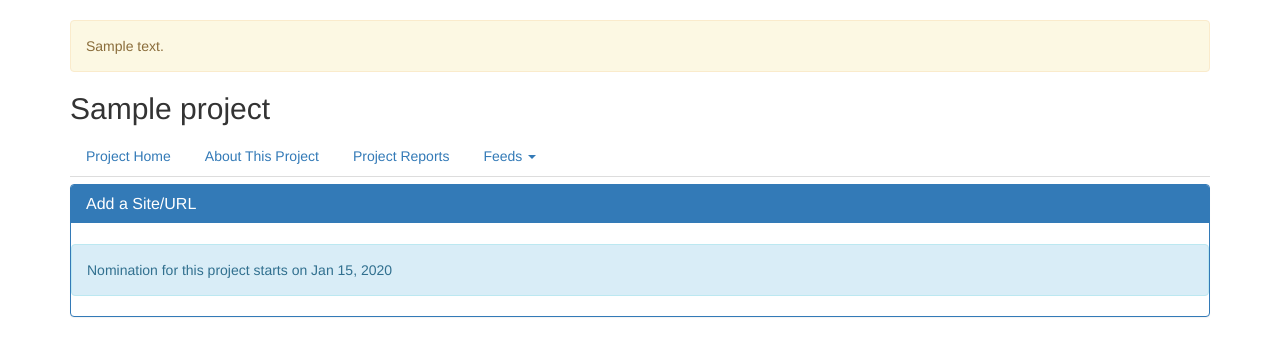
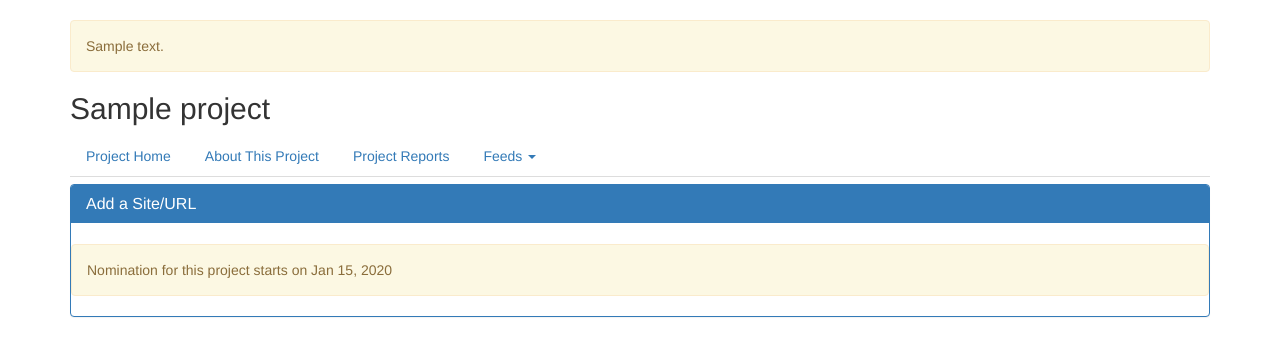
Before and after one commit to unt-libraries/django-nomination, a Django app: template nomination/templates/nomination/url_add.html in a window 1280 px wide. Shown: the part 52-408 px from the top of the page. Run offline with Django 3.2, Linux system fonts and the light colour scheme; tables that the repository leaves empty hold one stand-in row (values such as "Sample post"); the template is opened without the code that fills it: values that come from a table or form of the project are taken from there, most other values are stand-ins (such as "Sample title", 1, 10 or a date in 2020); some libraries are stand-ins or nearby versions.

Commit message:
Make some of the alerts stand out more.

```diff
--- a/nomination/templates/nomination/url_add.html
+++ b/nomination/templates/nomination/url_add.html
@@ -14,7 +14,7 @@
         {% include "nomination/proj_navbar.html" %}
 
         {% if url_not_found %}
-            <div class="alert alert-info" role="alert">The requested URL was not in the system.
+            <div class="alert alert-warning" role="alert">The requested URL was not in the system.
                 {% if not project.nomination_message %}
                     Please nominate this URL.
                 {% endif %}
@@ -199,7 +199,7 @@
                 <div class="panel-heading">
                     <h4 class="panel-title">Add a Site/URL</h4>
                 </div>
-                <div class="alert alert-info" role="alert" id="nomination_message_alert">{{ project.nomination_message }}</div>
+                <div class="alert alert-warning" role="alert" id="nomination_message_alert">{{ project.nomination_message }}</div>
             </div>
         {% endif %}
     </div>
```
